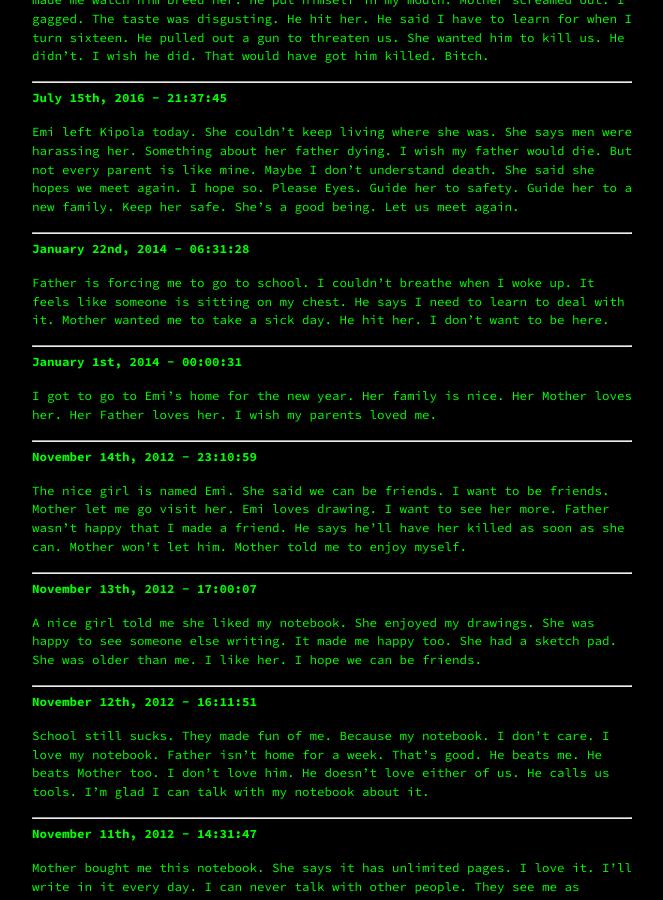
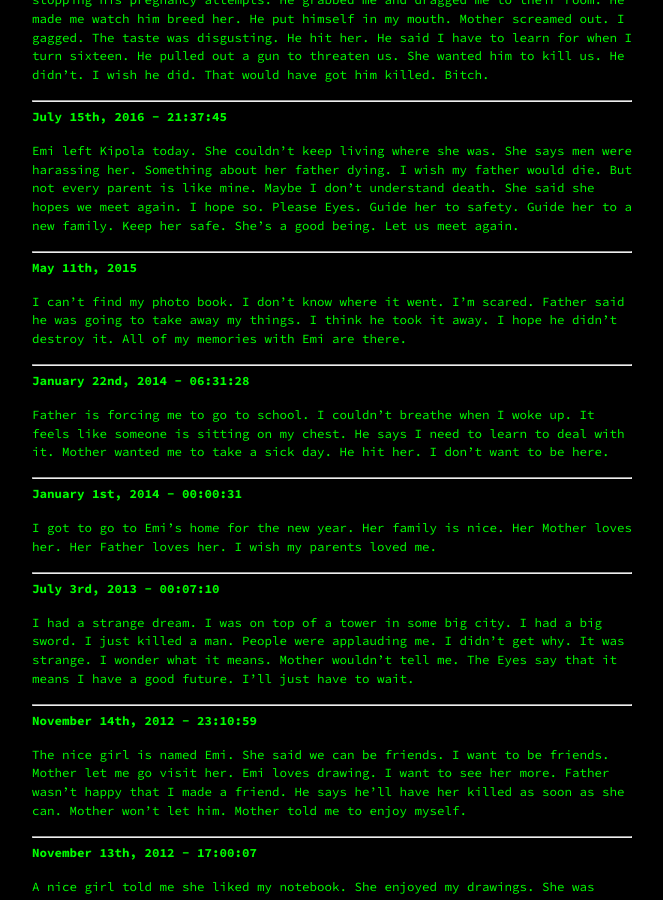
Before and after one commit to Terwilliger69105/69105.github.io, a Jekyll site: the page built from nimu.md, in a window 1280 px wide and 900 px high, scrolled down 4399 px. Shown: the whole window, without its empty margins (308-971 px from the left). Built offline with Jekyll 4.4.1, drawn with Linux system fonts in a browser that asks for light colours; our own code applies the rules of GitHub Pages for plain Markdown files; some of the changed text lies outside the part shown.

Commit message:
Nimuupdate

```diff
--- a/nimu.md
+++ b/nimu.md
@@ -11,7 +11,7 @@ Check for occasional updates! Last update was on **Feb. 8th, 2021**
 
 **☺ - ☻**
 
-Alex.
+Alex. Scurra helped Alex. One of the four. Why is he alive? Legends said he died two thousand years ago.
 
 She sees it. She knows it. The trickster exists. For the good of us all. I wonder where the other three are.
 
@@ -153,6 +153,12 @@ Emi left Kipola today. She couldn't keep living where she was. She says men were
 
 ---
 
+**May 11th, 2015**
+
+I can't find my photo book. I don't know where it went. I'm scared. Father said he was going to take away my things. I think he took it away. I hope he didn't destroy it. All of my memories with Emi are there.
+
+---
+
 **January 22nd, 2014 - 06:31:28**
 
 Father is forcing me to go to school. I couldn't breathe when I woke up. It feels like someone is sitting on my chest. He says I need to learn to deal with it. Mother wanted me to take a sick day. He hit her. I don't want to be here.
@@ -162,6 +168,12 @@ Father is forcing me to go to school. I couldn't breathe when I woke up. It feel
 **January 1st, 2014 - 00:00:31**
 
 I got to go to Emi's home for the new year. Her family is nice. Her Mother loves her. Her Father loves her. I wish my parents loved me.
+
+---
+
+**July 3rd, 2013 - 00:07:10**
+
+I had a strange dream. I was on top of a tower in some big city. I had a big sword. I just killed a man. People were applauding me. I didn't get why. It was strange. I wonder what it means. Mother wouldn't tell me. The Eyes say that it means I have a good future. I'll just have to wait.
 
 ---
 
```
